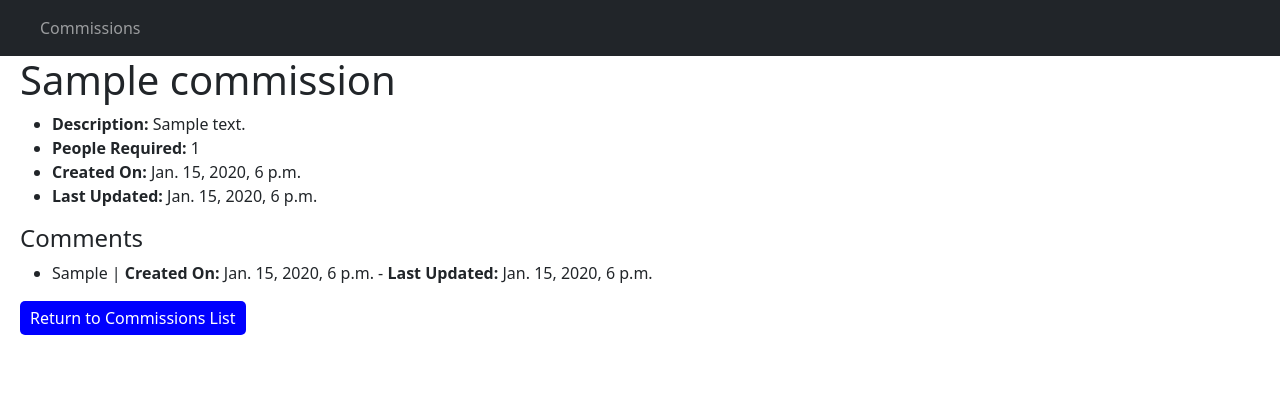
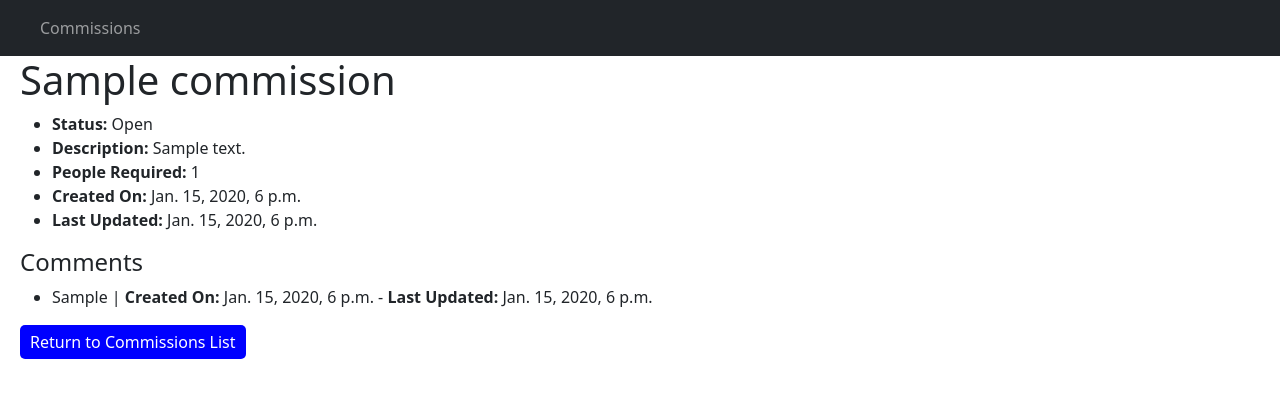
Before and after one commit to pris-matic/hobbysite-CD-3, a Django app: page /commissions/detail/1/ in a window 1280 px wide. Shown: the top 398 px of the page. Run offline with Django 5.2, Linux system fonts and the light colour scheme; tables that the repository leaves empty hold one stand-in row (values such as "Sample post").

Commit message:
added commission status in commissionDetail

```diff
--- a/hobbysite/commissions/templates/commissionDetail.html
+++ b/hobbysite/commissions/templates/commissionDetail.html
@@ -6,6 +6,7 @@
 {% block content %}
     <h1>{{ commission.title }}</h1>
     <ul>
+        <li><b>Status:</b> {{ commission.status }}</li>
         <li><b>Description:</b> {{ commission.description }}</li>
         <li><b>People Required:</b> {{ commission.people_required }}</li>
         <li><b>Created On:</b> {{ commission.created_on }}</li>
```
